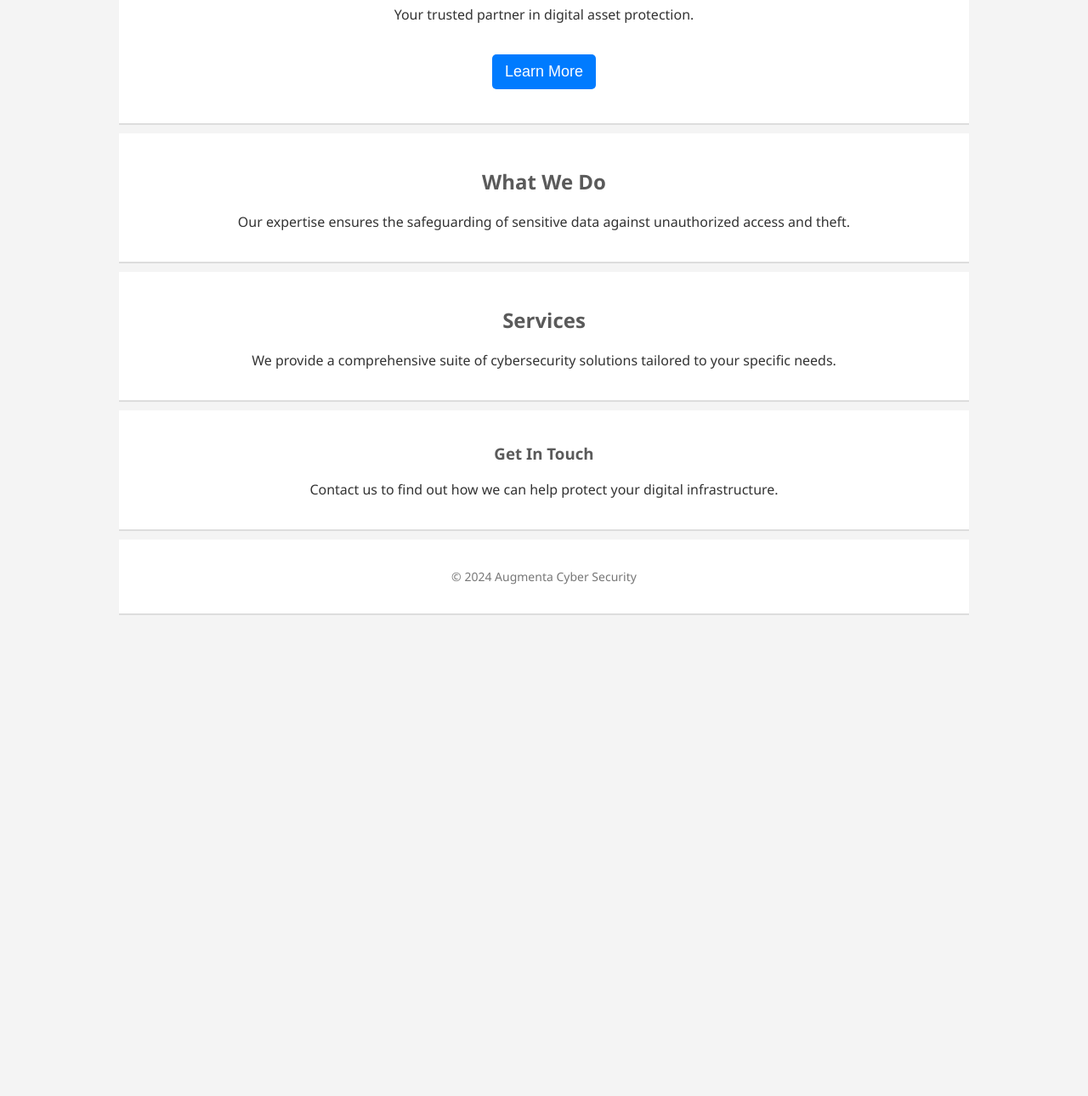
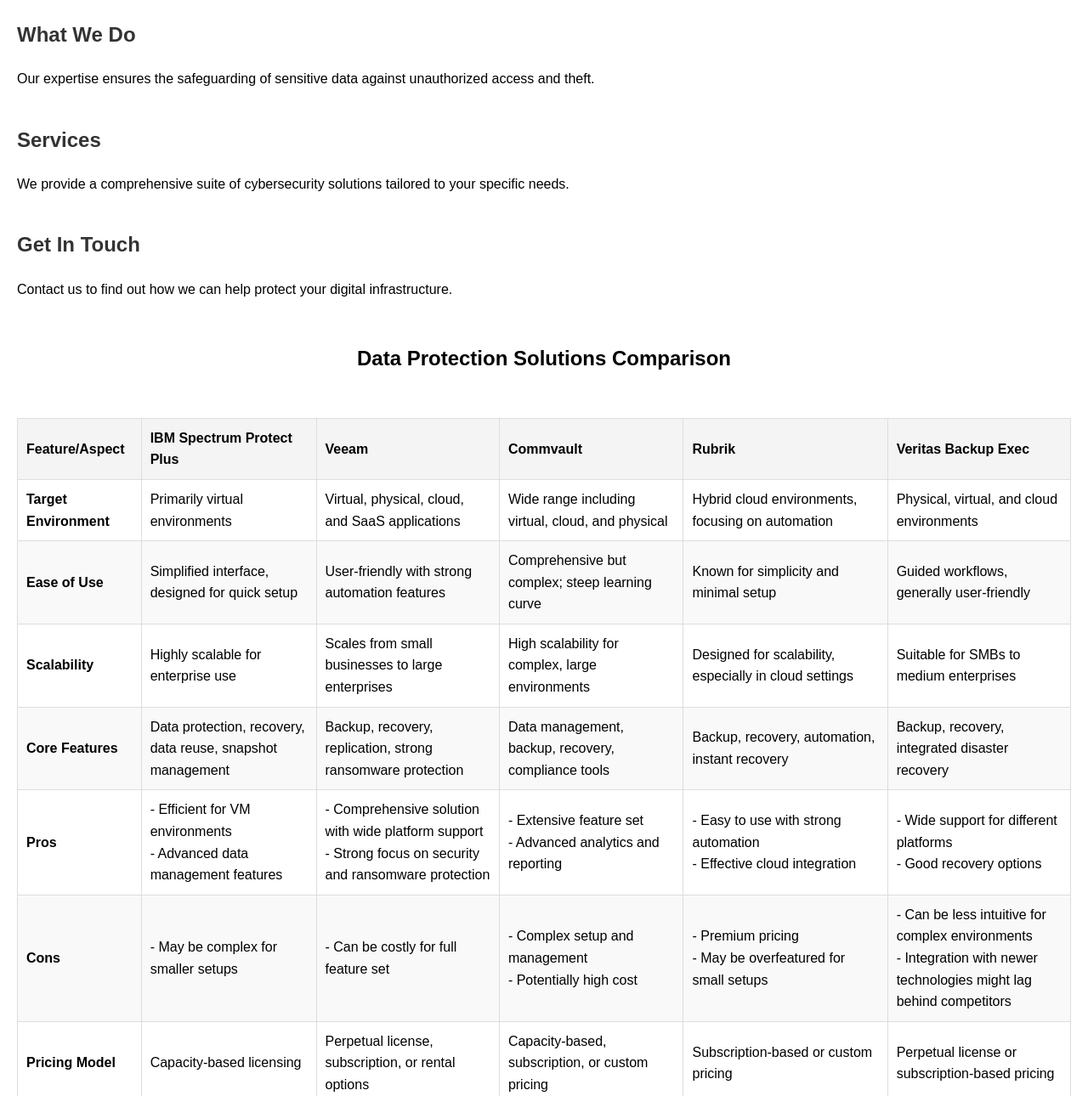
Before and after one commit to skunkworksza/Augmenta.io, a plain HTML site: page index.html in a window 1280 px wide. Shown: the part 138-1428 px from the top of the page at 85% size. Before the commit the page ends 872 px from the top, so only its background shows below. Drawn offline with Linux system fonts and the light colour scheme.

Commit message:
Update index.html

```diff
--- a/index.html
+++ b/index.html
@@ -1,144 +1,185 @@
 <!DOCTYPE html>
 <html lang="en">
+
 <head>
     <meta charset="UTF-8">
     <meta name="viewport" content="width=device-width, initial-scale=1.0">
-    <title>Augmenta Cyber Security</title>
+    <title>Welcome to Augmenta Cyber Security</title>
     <style>
         body {
-            margin: 0;
-            padding: 0;
-            font-family: 'Segoe UI', Tahoma, Geneva, Verdana, sans-serif;
-            background-color: #f4f4f4;
-            color: #333;
-            text-align: center;
+            font-family: Arial, sans-serif;
+            line-height: 1.6;
+            margin: 20px;
         }
 
         header, section, footer {
-            border-bottom: 2px solid #ddd;
-            margin: 10px auto;
-            padding: 20px;
-            max-width: 960px;
-            background-color: #fff;
+            margin-bottom: 40px;
         }
 
-        h1, h2, h3 {
-            color: #5a5a5a;
+        h1, h2 {
+            color: #333;
         }
 
-        nav {
-            background-color: #333;
-            overflow: hidden;
+        p {
+            margin: 10px 0;
+        }
+
+        .divider {
+            margin: 50px 0;
+            text-align: center;
+            font-size: 24px;
+            font-weight: bold;
+        }
+        table {
+            width: 100%;
+            border-collapse: collapse;
+            margin-top: 20px;
+        }
+
+        table, th, td {
+            border: 1px solid #ddd;
+        }
+
+        th, td {
+            padding: 10px;
+            text-align: left;
+        }
+
+        th {
+            background-color: #f4f4f4;
+        }
+
+        tr:nth-child(even) {
+            background-color: #f9f9f9;
+        }
+
+        .highlight {
             font-weight: bold;
         }
 
-        nav a {
-            float: left;
-            display: block;
-            color: white;
+        footer {
             text-align: center;
-            padding: 14px 16px;
-            text-decoration: none;
-        }
-
-        nav a.logo {
-            font-size: 1.5em;
-            background: url('https://augcyba.com/images/aug-cyber-wordmark-dark-grey.png') no-repeat left center;
-            background-size: contain;
-            padding-left: 60px;
-            width: 200px; /* Adjust the width as necessary */
-        }
-
-        nav .dropdown-content {
-            display: none;
-            position: absolute;
-            background-color: #f9f9f9;
-            min-width: 160px;
-            box-shadow: 0px 8px 16px 0px rgba(0,0,0,0.2);
-            z-index: 1;
-        }
-
-        nav .dropdown:hover .dropdown-content {
-            display: block;
-        }
-
-        nav .dropdown-content a {
-            float: none;
-            color: black;
-            padding: 12px 16px;
-            text-decoration: none;
-            display: block;
-            text-align: left;
-        }
-
-        nav .dropdown-content a:hover {
-            background-color: #ddd;
-        }
-
-        .container {
-            padding: 2em;
-        }
-
-        .contact-button {
-            background-color: #007bff;
-            color: white;
-            padding: 10px 15px;
-            margin: 20px 0;
-            border: none;
-            border-radius: 5px;
-            cursor: pointer;
-            font-size: 18px;
-        }
-
-        .contact-button:hover {
-            background-color: #0056b3;
-        }
-
-        footer {
-            font-size: 14px;
-            color: #777;
+            margin-top: 40px;
+            padding-top: 20px;
+            border-top: 1px solid #eee;
         }
     </style>
 </head>
 <body>
-
-<nav>
-    <a href="index.html" class="logo"></a>
-    <div class="dropdown">
-        <span class="dropbtn">Menu</span>
-        <div class="dropdown-content">
-            <a href="index.html">Home</a>
-            <a href="Data_Protection_Solutions_Comparison.html">Data Protection Solutions</a>
-            <a href="Data_Retention_Checklist.html">Data Retention Checklist</a>
-            <a href="docs/Requirements_Checklist.MD">Requirements Checklist</a>
-        </div>
-    </div>
-</nav>
-
-<header id="home">
+    <header>
         <h1>Welcome to Augmenta Cyber Security</h1>
         <p>Your trusted partner in digital asset protection.</p>
-    <button class="contact-button">Learn More</button>
     </header>
 
-<section id="about">
+    <section>
         <h2>What We Do</h2>
         <p>Our expertise ensures the safeguarding of sensitive data against unauthorized access and theft.</p>
     </section>
 
-<section id="services">
+    <section>
         <h2>Services</h2>
         <p>We provide a comprehensive suite of cybersecurity solutions tailored to your specific needs.</p>
     </section>
 
-<section id="contact">
-    <h3>Get In Touch</h3>
+    <section>
+        <h2>Get In Touch</h2>
         <p>Contact us to find out how we can help protect your digital infrastructure.</p>
     </section>
 
+    <div class="divider">Data Protection Solutions Comparison</div>
+
+    <table>
+        <thead>
+            <tr>
+                <th>Feature/Aspect</th>
+                <th>IBM Spectrum Protect Plus</th>
+                <th>Veeam</th>
+                <th>Commvault</th>
+                <th>Rubrik</th>
+                <th>Veritas Backup Exec</th>
+            </tr>
+        </thead>
+        <tbody>
+            <tr>
+                <td class="highlight">Target Environment</td>
+                <td>Primarily virtual environments</td>
+                <td>Virtual, physical, cloud, and SaaS applications</td>
+                <td>Wide range including virtual, cloud, and physical</td>
+                <td>Hybrid cloud environments, focusing on automation</td>
+                <td>Physical, virtual, and cloud environments</td>
+            </tr>
+            <tr>
+                <td class="highlight">Ease of Use</td>
+                <td>Simplified interface, designed for quick setup</td>
+                <td>User-friendly with strong automation features</td>
+                <td>Comprehensive but complex; steep learning curve</td>
+                <td>Known for simplicity and minimal setup</td>
+                <td>Guided workflows, generally user-friendly</td>
+            </tr>
+            <tr>
+                <td class="highlight">Scalability</td>
+                <td>Highly scalable for enterprise use</td>
+                <td>Scales from small businesses to large enterprises</td>
+                <td>High scalability for complex, large environments</td>
+                <td>Designed for scalability, especially in cloud settings</td>
+                <td>Suitable for SMBs to medium enterprises</td>
+            </tr>
+            <tr>
+                <td class="highlight">Core Features</td>
+                <td>Data protection, recovery, data reuse, snapshot management</td>
+                <td>Backup, recovery, replication, strong ransomware protection</td>
+                <td>Data management, backup, recovery, compliance tools</td>
+                <td>Backup, recovery, automation, instant recovery</td>
+                <td>Backup, recovery, integrated disaster recovery</td>
+            </tr>
+            <tr>
+                <td class="highlight">Pros</td>
+                <td>- Efficient for VM environments<br>- Advanced data management features</td>
+                <td>- Comprehensive solution with wide platform support<br>- Strong focus on security and ransomware protection</td>
+                <td>- Extensive feature set<br>- Advanced analytics and reporting</td>
+                <td>- Easy to use with strong automation<br>- Effective cloud integration</td>
+                <td>- Wide support for different platforms<br>- Good recovery options</td>
+            </tr>
+            <tr>
+                <td class="highlight">Cons</td>
+                <td>- May be complex for smaller setups</td>
+                <td>- Can be costly for full feature set</td>
+                <td>- Complex setup and management<br>- Potentially high cost</td>
+                <td>- Premium pricing<br>- May be overfeatured for small setups</td>
+                <td>- Can be less intuitive for complex environments<br>- Integration with newer technologies might lag behind competitors</td>
+            </tr>
+            <tr>
+                <td class="highlight">Pricing Model</td>
+                <td>Capacity-based licensing</td>
+                <td>Perpetual license, subscription, or rental options</td>
+                <td>Capacity-based, subscription, or custom pricing</td>
+                <td>Subscription-based or custom pricing</td>
+                <td>Perpetual license or subscription-based pricing</td>
+            </tr>
+            <tr>
+                <td class="highlight">Best For</td>
+                <td>Enterprises with a strong VM focus</td>
+                <td>Organizations looking for comprehensive data protection</td>
+                <td>Large enterprises needing detailed compliance and analytics</td>
+                <td>Businesses prioritizing simplicity and automation in hybrid cloud environments</td>
+                <td>SMBs to medium enterprises looking for reliable backup solutions</td>
+            </tr>
+        </tbody>
+    </table>
+    <div class="divider">Resources & Links</div>
+
+    <section>
+        <ul>
+            <li><a href="#!">Augmenta Cyber Security Services Overview</a></li>
+            <li><a href="#!">Detailed Collaboration Insights: Augmenta & Skunkworks</a></li>
+            <li><a href="#!">Case Studies & Success Stories</a></li>
+            <li><a href="#!">Contact Information & Support Resources</a></li>
+        </ul>
+    </section>
+
     <footer>
-    <p>&copy; 2024 Augmenta Cyber Security</p>
+        <p>© 2024 Augmenta Cyber Security</p>
     </footer>
+</body>
 
-</body>
 </html>
```
Lines whose indentation alone changed are shown as unchanged.
